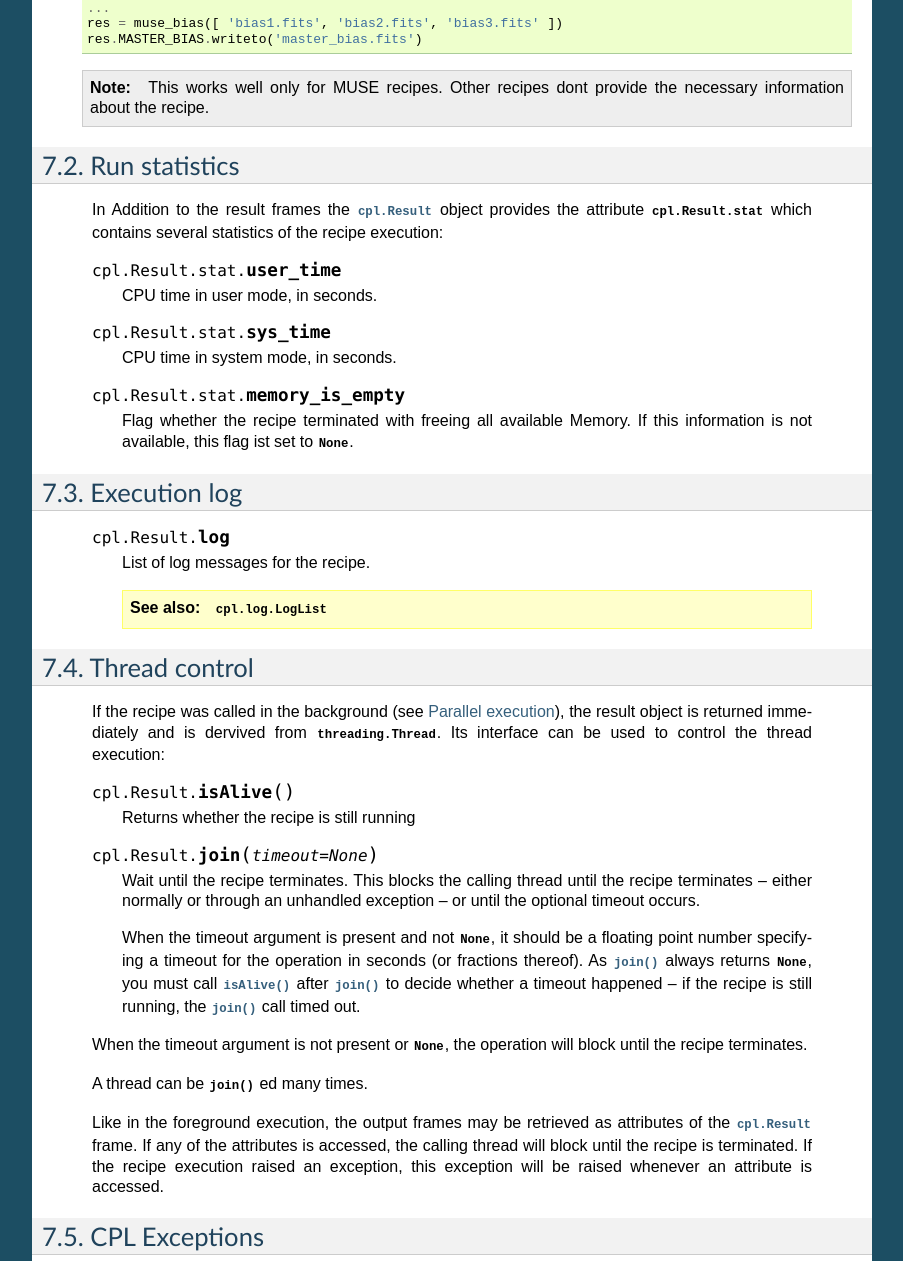
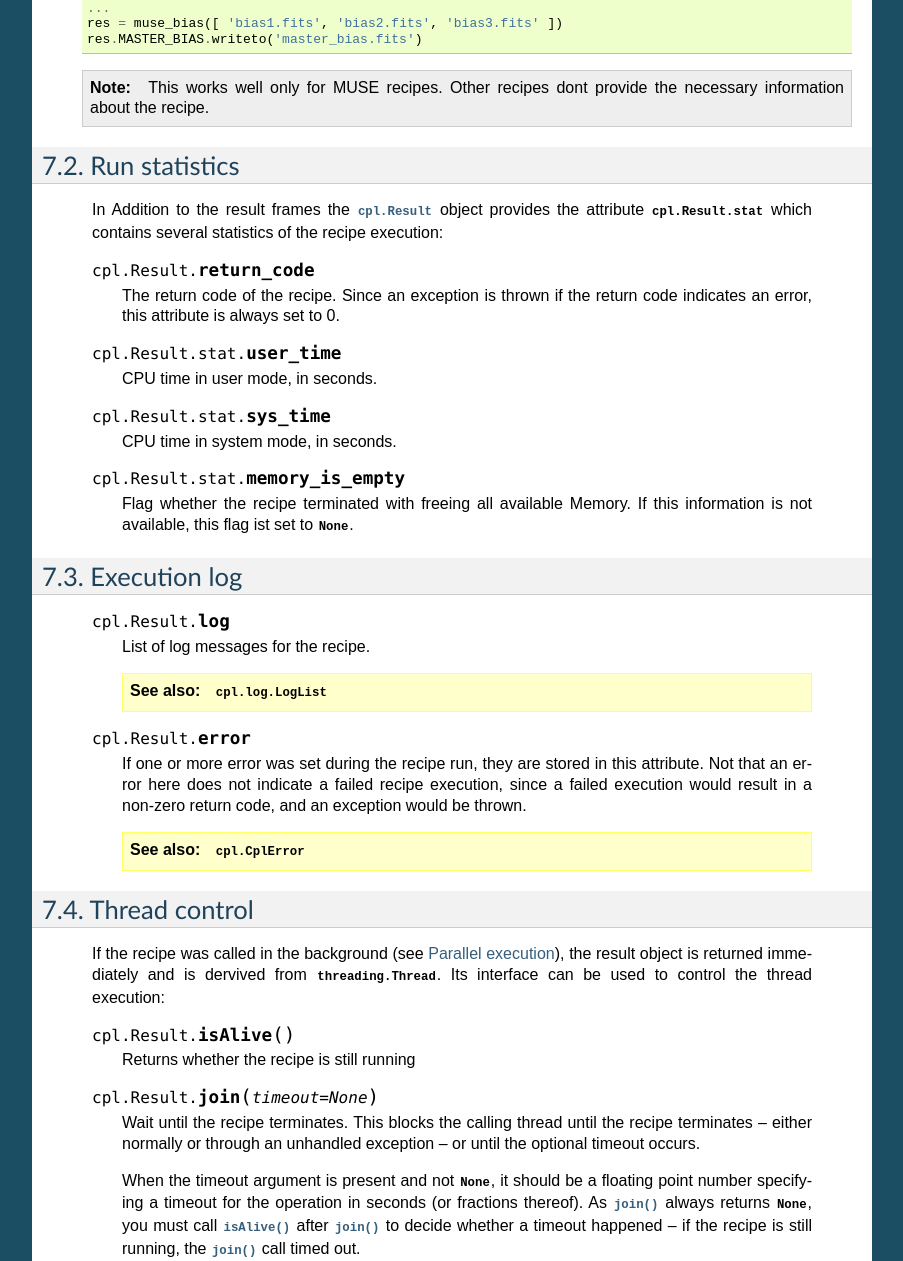
Before and after one commit to olebole/python-cpl, a Sphinx documentation site: the page built from doc/result.rst, in a window 1280 px wide and 1400 px high, scrolled down 739 px, cut to the strip 0-1261 px from the top of the window. Shown: the whole strip, without its empty margins (198-1101 px from the left). Built offline with Sphinx 7.4.7, drawn with Linux system fonts in a browser that asks for light colours; the version number is read from the project's files by our own code; some of the changed text lies outside the part shown.

Commit message:
Store cpl_errors in the result object of the recipe itself did not fail (return code was 0).

```diff
--- a/doc/result.rst
+++ b/doc/result.rst
@@ -56,6 +56,11 @@ Run statistics
    attribute :attr:`cpl.Result.stat` which contains several statistics of the
    recipe execution:
 
+   .. attribute:: cpl.Result.return_code
+
+       The return code of the recipe. Since an exception is thrown if the
+       return code indicates an error, this attribute is always set to 0.
+
    .. attribute:: cpl.Result.stat.user_time
 
        CPU time in user mode, in seconds.
@@ -77,6 +82,15 @@ Execution log
        List of log messages for the recipe.
 
        .. seealso:: :class:`cpl.log.LogList`
+
+   .. attribute:: cpl.Result.error
+
+       If one or more error was set during the recipe run, they are stored in
+       this attribute. Not that an error here does not indicate a failed
+       recipe execution, since a failed execution would result in a non-zero
+       return code, and an exception would be thrown.
+
+       .. seealso:: :class:`cpl.CplError`
 
 Thread control
 --------------
```
Also changed, not shown: 1 other file.
